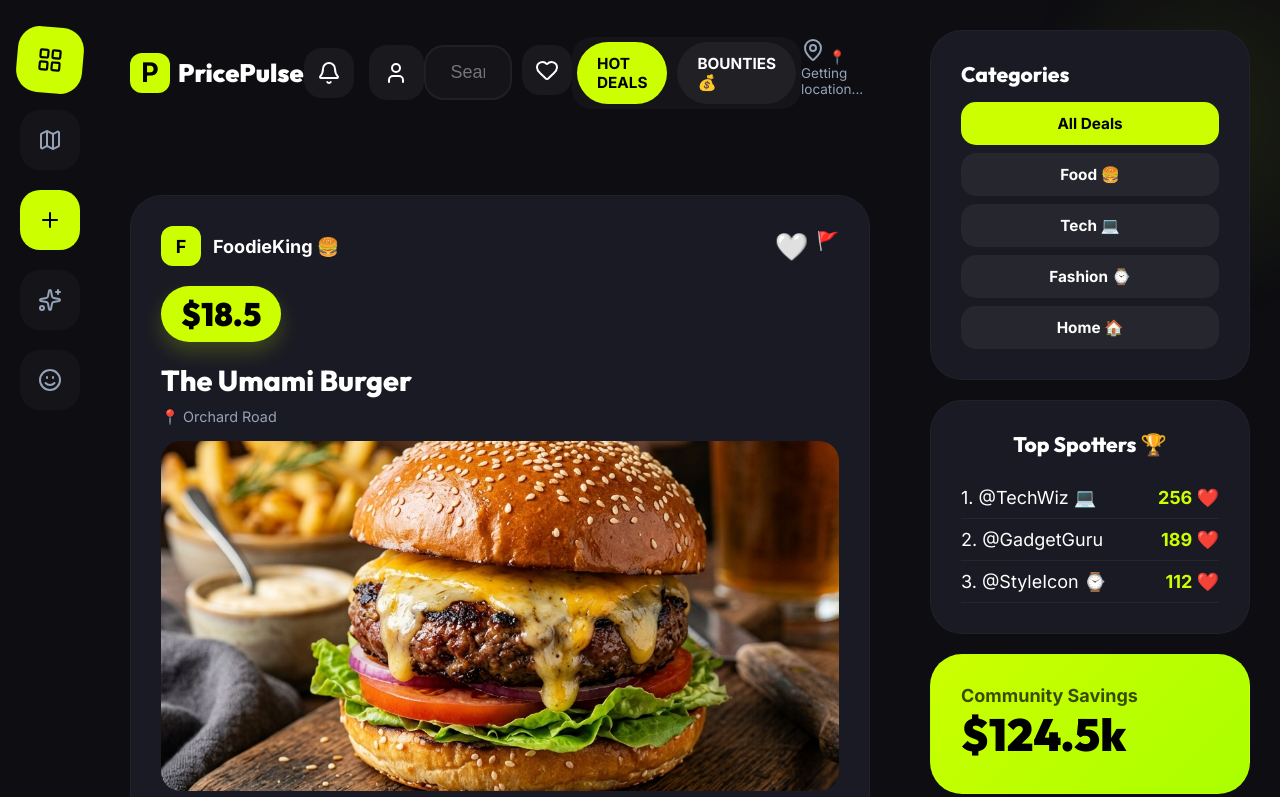
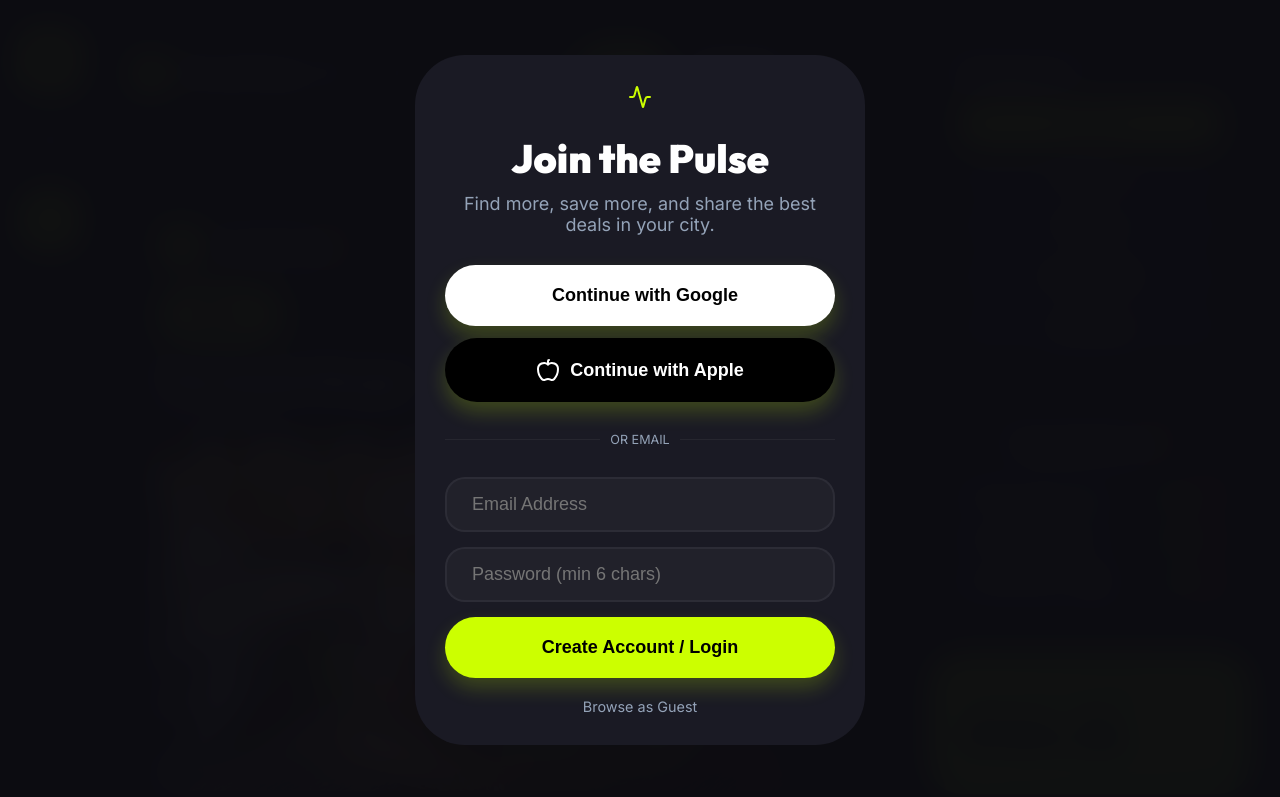
Before and after one commit to radziaman/pricepulse, a website: page index.html in a window 1280 px wide. Both pictures are taken after a click on the element "The Umami Burger". Shown: the top 797 px of the page. Drawn offline with nearby package versions, Linux system fonts and the light colour scheme; no server answers.

Commit message:
fix: modals centered, close previous before opening new

```diff
--- a/app.js
+++ b/app.js
@@ -363,7 +363,7 @@
     localStorage.setItem('pending_verification', verificationCode);
 
     // Show verification modal
-    get('verification-modal').style.display = 'flex';
+    window.openModal('verification-modal');
     get('verification-email-display').innerText = email;
     showNotification("📧 Verification code sent!");
 
@@ -532,7 +532,7 @@
     try {
         const analysis = await window.analyzeDealWithAI(item.name, item.price, item.loc);
         get('ai-analysis-result').innerText = analysis || "Analysis complete!";
-        get('ai-analysis-modal').style.display = 'flex';
+        window.openModal('ai-analysis-modal');
     } catch(e) {
         showNotification("AI analysis unavailable");
     }
@@ -543,7 +543,7 @@
     try {
         const recs = await window.getAIRecommendations(state.user);
         get('ai-recs-result').innerText = recs || "Check back soon!";
-        get('ai-recs-modal').style.display = 'flex';
+        window.openModal('ai-recs-modal');
     } catch(e) {
         showNotification("AI recommendations unavailable");
     }
@@ -563,6 +563,7 @@
 
 window.openNotifications = () => {
     if (!state.isLoggedIn) { window.openAuth(); return; }
+    window.closeModals();
     get('notif-drawer').style.display = 'flex';
     get('notif-dot').style.display = 'none';
     state.hasUnreadNotifs = false;
@@ -639,7 +640,9 @@
 window.showComparison = (id) => {
     if (!state.isLoggedIn) { window.openAuth(); return; }
     const item = state.finds.find(i => i.id === id); if (!item) return;
-    state.currentSelectedItem = item; get('analytics-title').innerText = item.name; get('analytics-modal').style.display = 'flex';
+    state.currentSelectedItem = item;
+    get('analytics-title').innerText = item.name;
+    window.openModal('analytics-modal');
     updateComparisonUI(item);
     get('radius-slider').oninput = (e) => { state.currentRadius = parseInt(e.target.value); get('radius-val').innerText = state.currentRadius + 'km'; updateComparisonUI(item); };
 };
@@ -753,16 +756,28 @@
     }, 1600);
 };
 
+window.closeModals = () => {
+    document.querySelectorAll('.modal-overlay').forEach(m => {
+        m.style.display = 'none';
+    });
+};
+
+window.openModal = (id) => {
+    window.closeModals();
+    const modal = get(id);
+    if (modal) modal.style.display = 'flex';
+};
+
 window.sharePulse = () => {
     const item = state.currentSelectedItem; if(!item) return;
     const savings = item.homePrice - item.price;
     const text = `🚀 Pulse Alert! Found ${item.name} for $${item.price.toLocaleString()} at ${item.loc}! That's $${savings.toFixed(2)} cheaper than home! #PricePulse`;
-    get('share-text').innerText = text; get('share-modal').style.display = 'flex';
+    get('share-text').innerText = text;
+    window.openModal('share-modal');
 };
 
-window.openUpload = () => get('upload-modal').style.display = 'flex';
-window.closeModals = () => { document.querySelectorAll('.modal-overlay').forEach(m => m.style.display = 'none'); };
-window.openAuth = () => get('auth-modal').style.display = 'flex';
+window.openUpload = () => window.openModal('upload-modal');
+window.openAuth = () => window.openModal('auth-modal');
 window.toggleDrawer = () => {
     const drawer = get('profile-drawer');
     if (!state.isLoggedIn) {
@@ -774,7 +789,7 @@
 };
 
 window.closeProfileDrawer = () => { get('profile-drawer').style.display = 'none'; };
-window.openProfileDrawer = () => { get('profile-drawer').style.display = 'flex'; };
+window.openProfileDrawer = () => { window.closeModals(); get('profile-drawer').style.display = 'flex'; };
 window.openLikes = () => showNotification("Likes coming soon! ❤️");
 
 window.renderLeaderboard = () => {
--- a/index.html
+++ b/index.html
@@ -185,7 +185,7 @@
         </div>
     </div>
 
-    <div id="analytics-modal" class="modal-overlay">
+    <div id="analytics-modal" class="modal-overlay" style="display: none;">
         <div class="pop-content" style="max-width: 600px;">
             <header style="display: flex; justify-content: space-between; align-items: center; margin-bottom: 20px;">
                 <h2 id="analytics-title" style="font-size: 1.8rem;">Item Analysis</h2>
--- a/style.css
+++ b/style.css
@@ -306,31 +306,36 @@
         padding: var(--space-xs) var(--space-sm);
     }
 }
-}
 
 /* --- Pop Modals --- */
 .modal-overlay {
     position: fixed;
-    top: 0; left: 0; width: 100%; height: 100%;
-    background: rgba(13, 13, 18, 0.85);
+    top: 0; left: 0; right: 0; bottom: 0;
+    width: 100%; height: 100%;
+    background: rgba(13, 13, 18, 0.9);
     backdrop-filter: blur(15px);
     z-index: 9999;
     display: none;
-    align-items: center; justify-content: center;
-    pointer-events: auto;
+    align-items: center;
+    justify-content: center;
+    padding: var(--space-md);
 }
 
 .pop-content {
     background: var(--card-bg);
-    width: 90%; max-width: 500px;
-    padding: 40px;
-    border-radius: 40px;
-    animation: popIn 0.5s var(--spring-easing);
+    width: 90%;
+    max-width: 500px;
+    max-height: 90vh;
+    overflow-y: auto;
+    padding: var(--space-lg);
+    border-radius: var(--radius-xl);
+    animation: popIn 0.3s var(--spring-easing);
     text-align: center;
+    margin: auto;
 }
 
 @keyframes popIn {
-    from { transform: scale(0.8) translateY(40px); opacity: 0; }
+    from { transform: scale(0.9) translateY(20px); opacity: 0; }
     to { transform: scale(1) translateY(0); opacity: 1; }
 }
 
```
